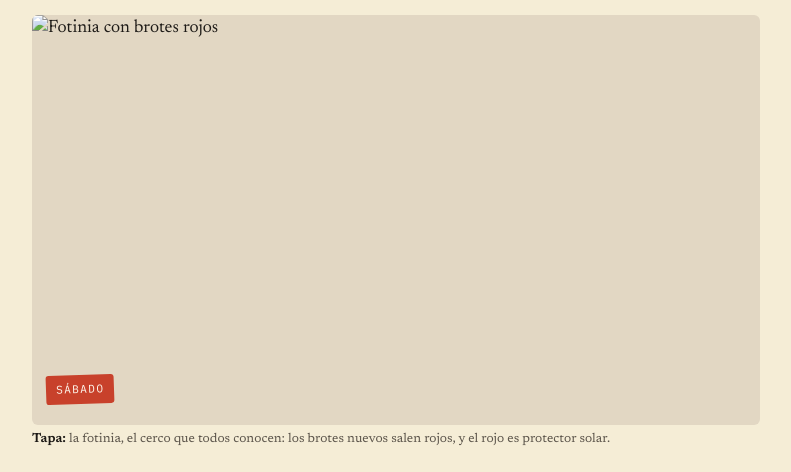
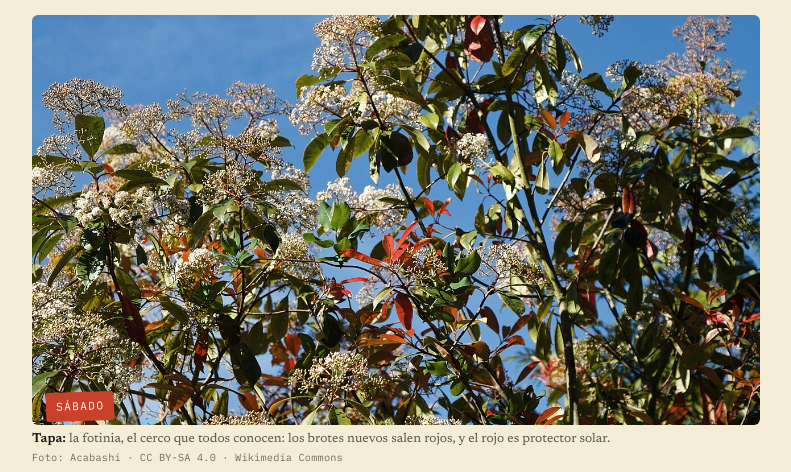
Before and after one commit to morenoluana/lula, a plain HTML site: page ediciones/2026-11-28.html in a window 1280 px wide. Shown: the part 262-734 px from the top of the page, without its empty margins (244-1035 px from the left). Drawn offline with Linux system fonts and the light colour scheme.

Commit message:
Fotos y PDF [fotos-y-pdf]

```diff
--- a/ediciones/2026-11-28.html
+++ b/ediciones/2026-11-28.html
@@ -28,7 +28,7 @@
     <span>Nº 59</span><span>Sábado 28 de noviembre de 2026</span><span>Buenos Aires</span><span>≈ 10 min de lectura</span>
   </div>
 </header>
-<figure class="foto portada-foto" data-id="portada" data-buscar="Photinia fraseri red leaves"><img alt="Fotinia con brotes rojos"><figcaption><b>Tapa:</b> la fotinia, el cerco que todos conocen: los brotes nuevos salen rojos, y el rojo es protector solar. <span class="credito"></span></figcaption><span class="sello">Sábado</span></figure>
+<figure data-lista class="foto portada-foto" data-id="portada" data-buscar="Photinia fraseri red leaves"><img src="../assets/img/2026-11-28/portada.jpg" loading="lazy" alt="Fotinia con brotes rojos"><figcaption><b>Tapa:</b> la fotinia, el cerco que todos conocen: los brotes nuevos salen rojos, y el rojo es protector solar. <span class="credito">Foto: Acabashi · CC BY-SA 4.0 · <a href="https://commons.wikimedia.org/wiki/File:Prinknash_Abbey_Park_Photinia_%C3%97_fraseri_Red_Robin_Upton_St_Leonards_Gloucestershire_England.jpg">Wikimedia Commons</a></span></figcaption><span class="sello">Sábado</span></figure>
 
 <section class="saludo">
   <p>Buen día, sábado. Día de calor en serio: <b>21° a 33°</b> en la Ciudad, sol casi todo el día y nada de lluvia; en el conurbano puede llegar a 35° o más. Edición tranquila, como los sábados. Hoy: secuenciaron el <b>género entero</b> de la cebada —no una variedad, las 25 especies—, y en ballet vamos con <i>Coppélia</i>, que es una comedia sobre una muñeca y tiene detrás una historia bastante menos graciosa.</p>
@@ -90,7 +90,7 @@
   <p><i>Photinia</i> × <i>fraseri</i>, el cerco vivo más plantado de Buenos Aires: hojas duras y brillantes, y los brotes nuevos de un <b>rojo encendido</b> que después se vuelven verdes. Casi todo el mundo cree que ese rojo es «la hoja joven que todavía no tiene clorofila». No: la clorofila ya está ahí. Lo que pasa es otra cosa, y es más interesante.</p>
   <p>La hoja nueva tiene el aparato fotosintético <b>a medio armar</b>, así que si le llega toda la luz del sol produce más energía de la que puede usar, y el exceso genera especies reactivas de oxígeno que le rompen el fotosistema II. A eso se lo llama <b>fotoinhibición</b>. La solución de la planta es fabricar <b>antocianinas</b> —los mismos pigmentos del repollo colorado y del arándano— en las capas de arriba de la hoja: absorben sobre todo la luz verde y azul-verde, y funcionan como un filtro que baja la intensidad que llega a los cloroplastos mientras la hoja termina de madurar. Es, literalmente, <b>protector solar</b>. Cuando la hoja está lista, la antocianina se degrada y queda el verde. Por eso el rojo aparece en primavera y verano, y no en el invierno.</p>
   <h3>El ave: varillero ala amarilla</h3>
-  <figure class="foto" data-id="varillero" data-buscar="Agelasticus thilius"><img alt="Varillero ala amarilla"><figcaption>Varillero ala amarilla (<i>Agelasticus thilius</i>): negro entero, con la charretera amarilla en el hombro. <span class="credito"></span></figcaption></figure>
+  <figure data-lista class="foto" data-id="varillero" data-buscar="Agelasticus thilius"><img src="../assets/img/2026-11-28/varillero.jpg" loading="lazy" alt="Varillero ala amarilla"><figcaption>Varillero ala amarilla (<i>Agelasticus thilius</i>): negro entero, con la charretera amarilla en el hombro. <span class="credito">Foto: Rjcastillo · CC BY-SA 4.0 · <a href="https://commons.wikimedia.org/wiki/File:Trile-(Agelasticus_thilius)_202602.jpg">Wikimedia Commons</a></span></figcaption></figure>
   <p><i>Agelasticus thilius</i>. El macho es negro entero con una <b>charretera amarilla</b> en el hombro; la hembra es parda y rayada, tanto que parece otra especie. Vive en juncales y bañados: en la Reserva Ecológica, en la costanera, en cualquier laguna del conurbano, agarrado a un junco con las dos patas.</p>
   <p>Lo que hay que mirar es el hombro. Esa mancha amarilla es <b>desplegable</b>: en reposo queda casi tapada por las plumas negras, y cuando el macho defiende territorio o corteja la expone de golpe, abriendo el ala. Es una señal con <b>interruptor</b>, y eso resuelve un conflicto que tienen todas las señales llamativas: el color que te sirve para ganar una discusión es el mismo que le avisa al halcón dónde estás. Poder apagarlo cuando no lo necesitás es, evolutivamente, lo mejor de los dos mundos.</p>
 </section>
```
Also changed, not shown: assets/img/2026-11-28/portada.jpg (added), assets/img/2026-11-28/varillero.jpg (added), 1 other file.
